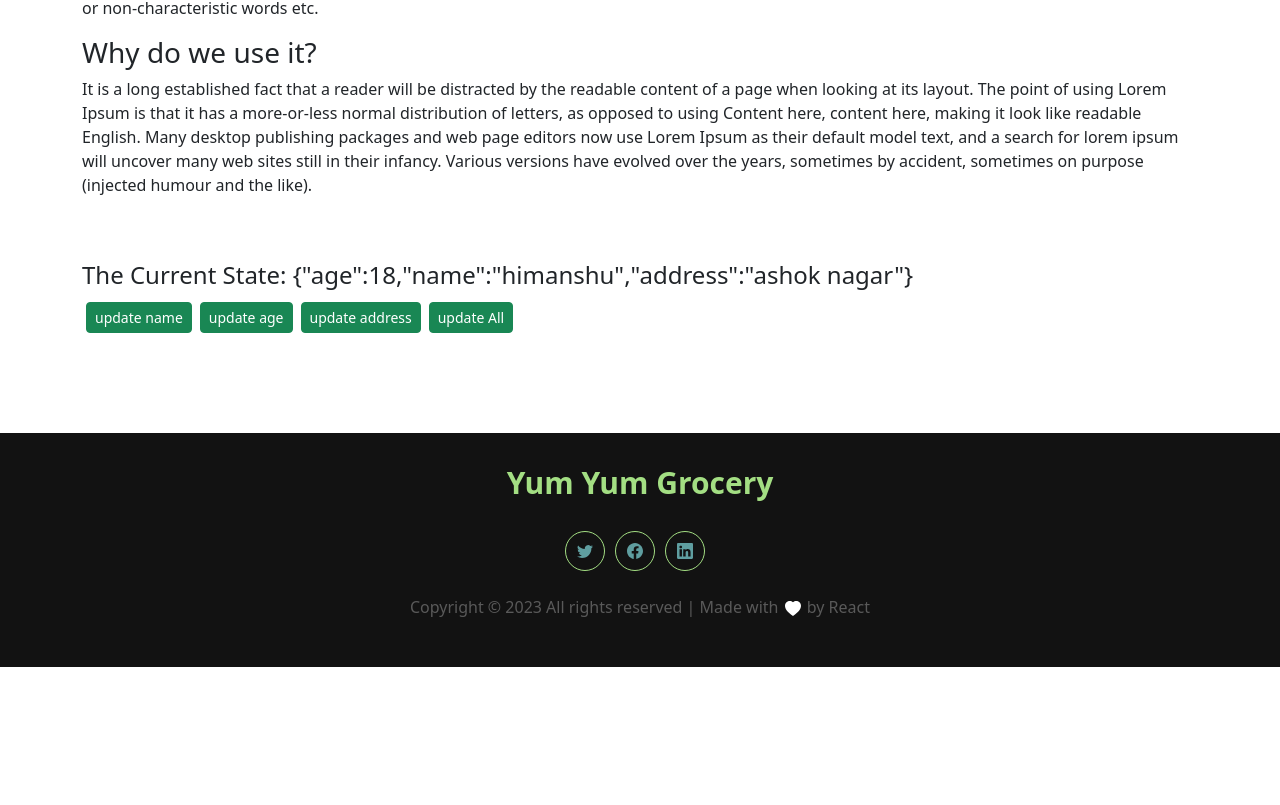
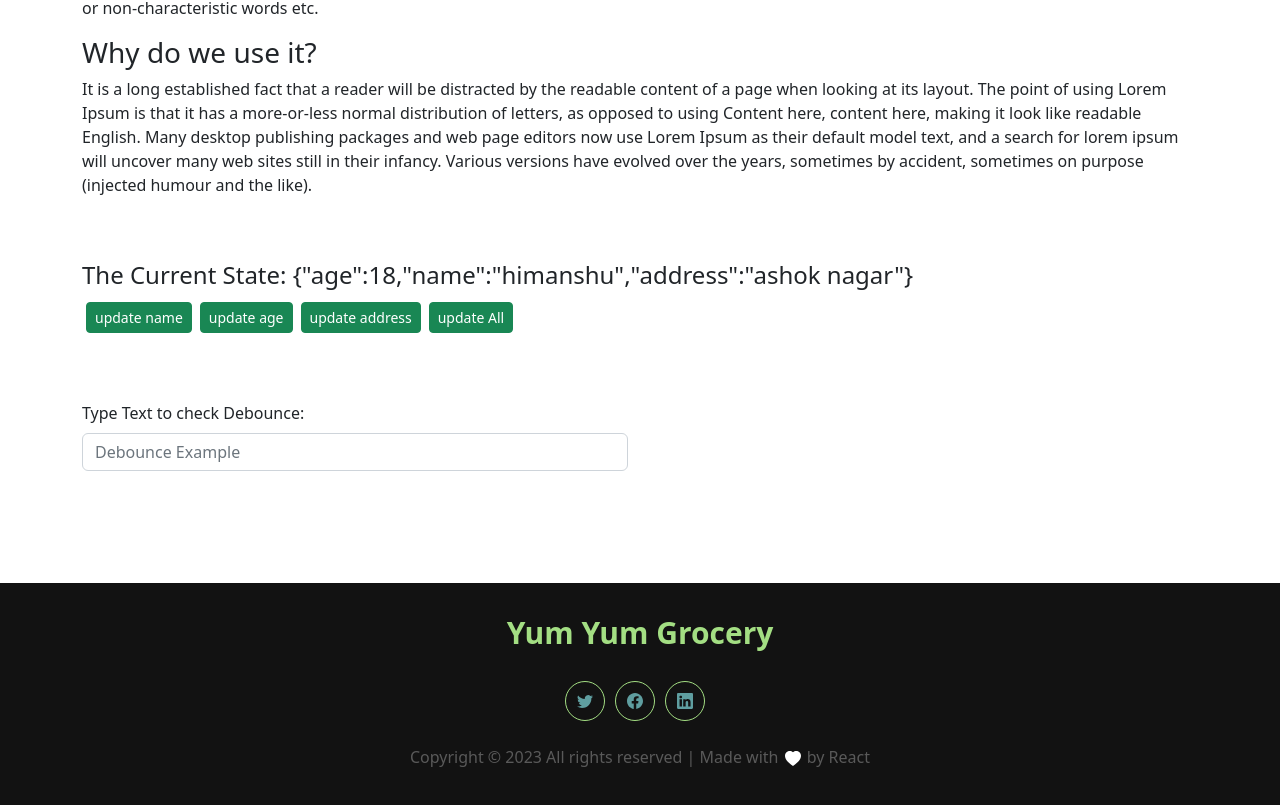
Before and after one commit to hranjan120/react-ecommerce-app, a React (Vite) app: page /about-us in a window 1280 px wide. Shown: the part 800-1605 px from the top of the page. Before the commit the page ends 1467 px from the top, so only its background shows below. Built offline with nearby package versions, Linux system fonts and the light colour scheme.

Commit message:
debounce on dispatch added

```diff
--- a/package.json
+++ b/package.json
@@ -13,6 +13,7 @@
     "@reduxjs/toolkit": "^1.9.5",
     "axios": "^1.4.0",
     "bootstrap": "^5.2.3",
+    "debounce": "^1.2.1",
     "react": "^18.2.0",
     "react-bootstrap": "^2.7.4",
     "react-bootstrap-icons": "^1.10.3",
--- a/src/pages/AboutUsPage.jsx
+++ b/src/pages/AboutUsPage.jsx
@@ -3,10 +3,16 @@ import PageTitleComp from "../components/PageTitleComp"
 import logo64 from '../assets/logo256.png';
 import { useDispatch, useSelector } from "react-redux";
 import { updateAll, updateName, updateAge, updateAddress } from "../redux/userSlice";
+import debounce from 'debounce';
 
 export default function AboutUsPage() {
     const { userObj } = useSelector((state) => state);
     const dispatch = useDispatch();
+
+    const handleTextKeyUp = debounce((e) => {
+        const val = e.target.value;
+        dispatch(updateName(val));
+    }, 1000);
 
     return (
         <>
@@ -37,6 +43,13 @@ export default function AboutUsPage() {
                             update All
                         </button>
                     </Col>
+
+                    <Col xs={6} md={6} lg={6} className='mt-52 mb-5'>
+                        <div className="mb-3 mt-3">
+                            <label className="form-label">Type Text to check Debounce:</label>
+                            <input type="text" className="form-control" placeholder="Debounce Example" onKeyUp={handleTextKeyUp} />
+                        </div>
+                    </Col>
                 </Row>
             </Container>
 
--- a/src/redux/userSlice.js
+++ b/src/redux/userSlice.js
@@ -8,8 +8,8 @@ export const userObjSlice = createSlice({
         address: 'ashok nagar'
     },
     reducers: {
-        updateName: (state) => {
-            state.name = 'hello';
+        updateName: (state, action) => {
+            state.name = action.payload || 'hello';
         },
         updateAge: (state) => {
             state.age = 28;
```
Also changed, not shown: 1 other file (tests, documents, lock files or other folders).
